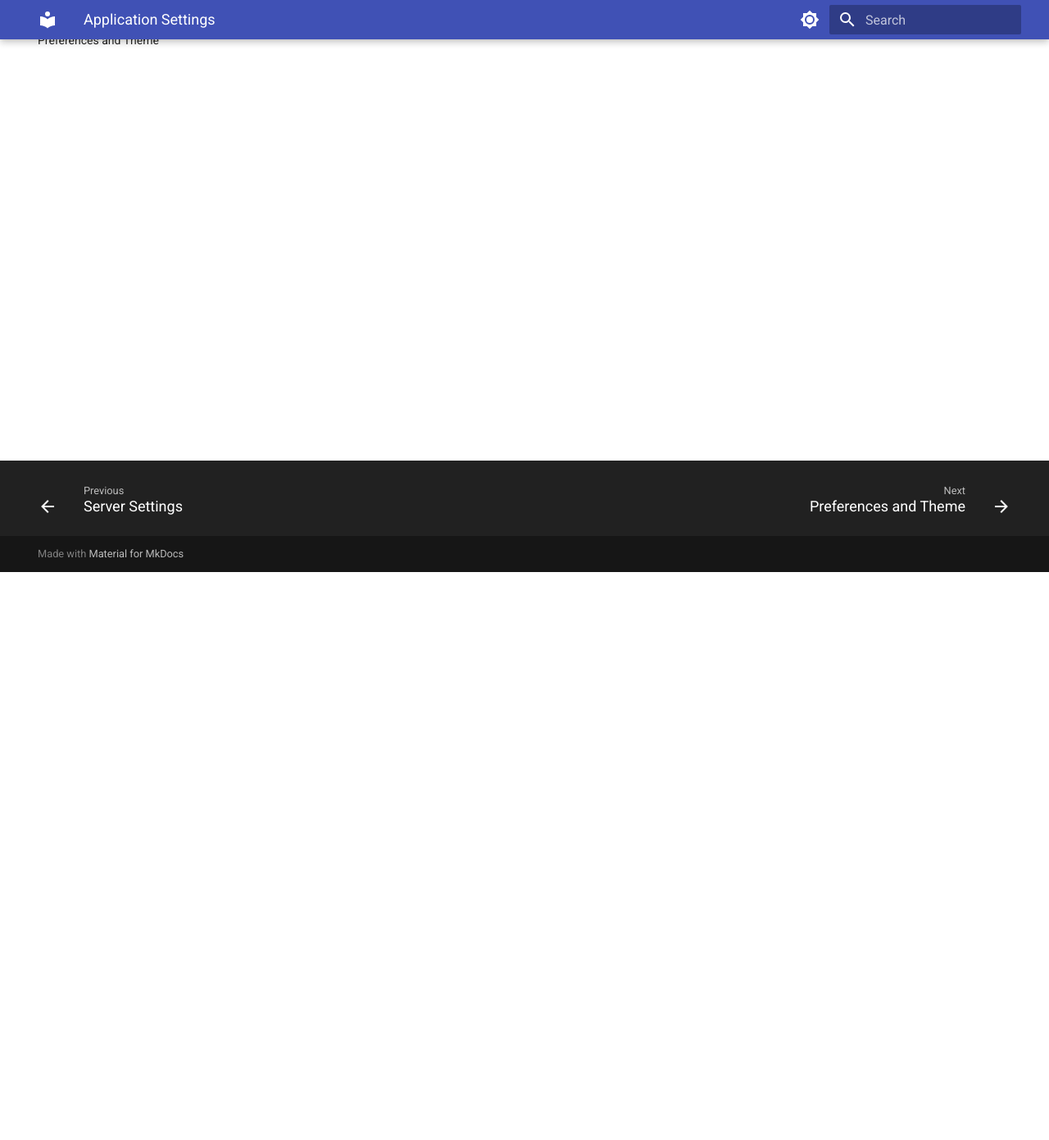
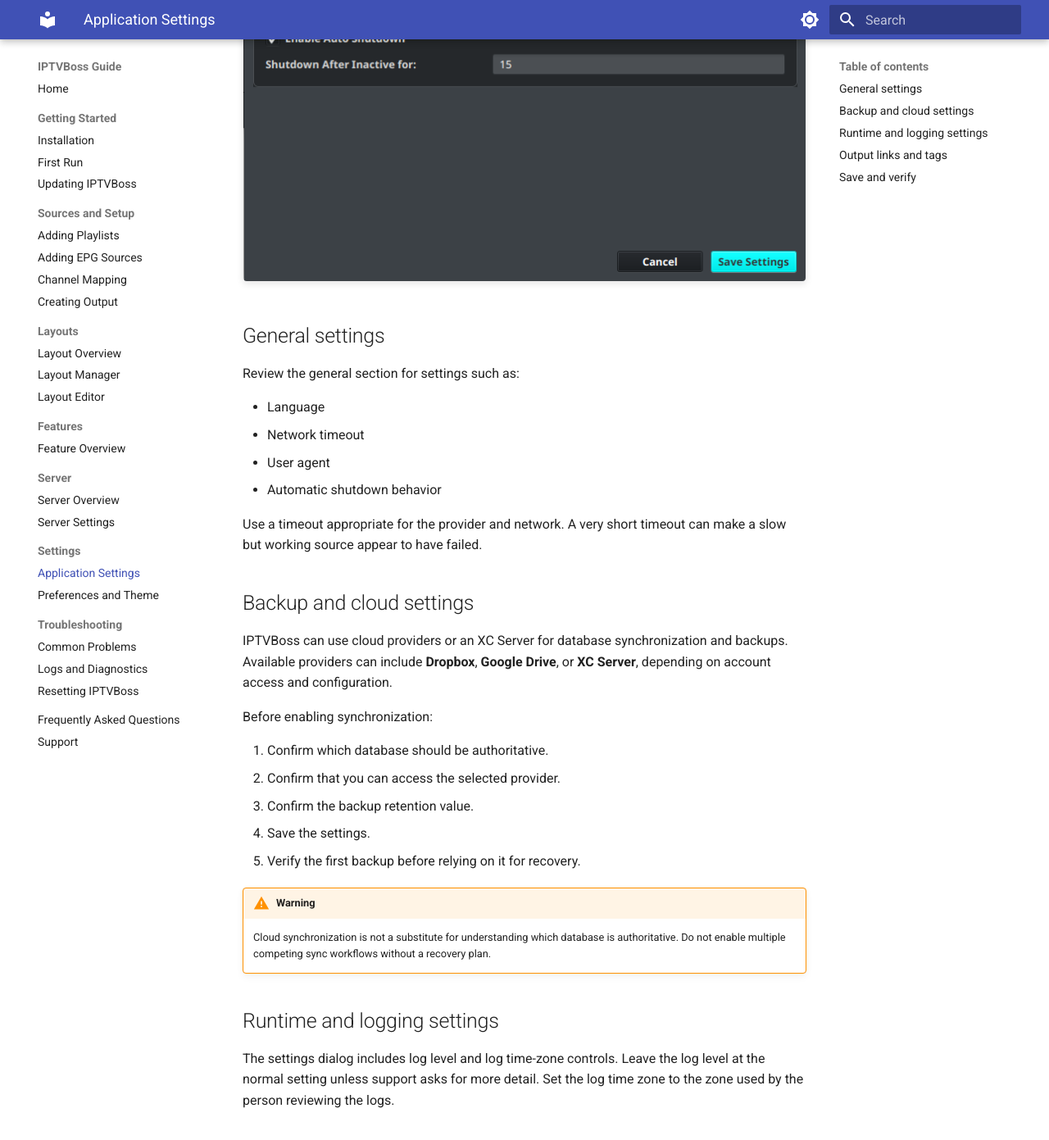
Before and after one commit to walrusone/iptvboss_guide, an MkDocs documentation site: the page built from docs/settings/application.md, in a window 1280 px wide and 1400 px high, scrolled down 702 px. Shown: the top 1391 px of the window at 82% size. Built offline with MkDocs 1.6.1 and Material for MkDocs 9.7.7, drawn with Linux system fonts in a browser that asks for light colours; some of the changed text lies outside the part shown.

Commit message:
Document settings and core features

```diff
--- a/docs/features/index.md
+++ b/docs/features/index.md
@@ -1,6 +1,46 @@
 # Feature Overview
 
-This page will describe the major IPTVBoss features, including playlist editing, EPG tools, layouts, output, cloud providers, and Pro capabilities.
+IPTVBoss is a desktop editor for importing IPTV and EPG sources, organizing channels, and generating personalized output.
+
+## Sources
+
+The **Sources** menu provides workflows for:
+
+- Adding M3U and API sources.
+- Adding and synchronizing EPG sources.
+- Managing imported categories and channels.
+- Reviewing source synchronization.
+- Applying source and channel cleanup tools.
+
+Start with [Adding a playlist](../setup/playlists.md) and [Adding an EPG source](../setup/epg-sources.md).
+
+## EPG and channel editing
+
+IPTVBoss can search EPG data, assign EPG channels, update logos, edit channel names, and create dummy or advanced dummy EPG entries for supported workflows.
+
+Use [Mapping Channels](../setup/channel-mapping.md) for the standard mapping workflow.
+
+## Layouts
+
+Layouts let you create different channel arrangements from the same imported sources. You can organize groups, reorder channels, assign EPG data, configure output, and manage separate audiences.
+
+See [Layouts](../layouts/index.md).
+
+## Output and hosting
+
+The **Output** menu generates M3U playlists, EPG files, combined output, and output for all layouts. Layouts can also be configured for cloud-provider or server workflows where available.
+
+See [Creating Output](../setup/output.md).
+
+## Automation and diagnostics
+
+IPTVBoss includes synchronization schedules, database backup and restore workflows, log viewing, and optional server or headless capabilities. These features should be configured only after the basic desktop workflow is working.
+
+## Basic and Pro capabilities
+
+Basic accounts provide the core editor workflow with limits on sources, EPG sources, users, and layouts. Pro access may add built-in EPGs, automatic mapping, advanced EPG tools, higher limits, cloud and output features, and other capabilities.
+
+The exact availability and limits depend on the account and release. Treat a locked menu item as a plan or authorization question first, then review the account settings or contact support.
 
 !!! note
-    Feature reference pages will be added after the core workflows are reviewed.
+    This overview describes the IPTVBoss 3.11 desktop workflow. Feature names and availability may change in later releases.
--- a/docs/settings/application.md
+++ b/docs/settings/application.md
@@ -1,6 +1,49 @@
 # Application Settings
 
-This page explains the main IPTVBoss application settings and when to change them.
+Open **Settings** → **IPTVBoss Settings** to configure application-wide behavior. These settings affect more than one source or layout, so change them deliberately.
+
+![IPTVBoss Settings](../assets/images/getting-started/iptvboss-settings-2.png)
+
+## General settings
+
+Review the general section for settings such as:
+
+- Language
+- Network timeout
+- User agent
+- Automatic shutdown behavior
+
+Use a timeout appropriate for the provider and network. A very short timeout can make a slow but working source appear to have failed.
+
+## Backup and cloud settings
+
+IPTVBoss can use cloud providers or an XC Server for database synchronization and backups. Available providers can include **Dropbox**, **Google Drive**, or **XC Server**, depending on account access and configuration.
+
+Before enabling synchronization:
+
+1. Confirm which database should be authoritative.
+2. Confirm that you can access the selected provider.
+3. Confirm the backup retention value.
+4. Save the settings.
+5. Verify the first backup before relying on it for recovery.
+
+!!! warning
+    Cloud synchronization is not a substitute for understanding which database is authoritative. Do not enable multiple competing sync workflows without a recovery plan.
+
+## Runtime and logging settings
+
+The settings dialog includes log level and log time-zone controls. Leave the log level at the normal setting unless support asks for more detail. Set the log time zone to the zone used by the person reviewing the logs.
+
+## Output links and tags
+
+Advanced settings may include global M3U output tags and output-link behavior. Change these only when you understand how the receiving player uses the generated attributes.
+
+## Save and verify
+
+1. Review each changed value.
+2. Select the dialog’s save or confirmation action.
+3. Restart IPTVBoss if the setting requires a restart.
+4. Test the affected source, layout, or output.
 
 !!! note
-    Detailed instructions and screenshots will be added during the documentation-writing phase.
+    Never include application keys, client secrets, API keys, or account tokens in screenshots or support tickets.
```
Also changed, not shown: docs/settings/preferences.md (+43 -3 lines).
